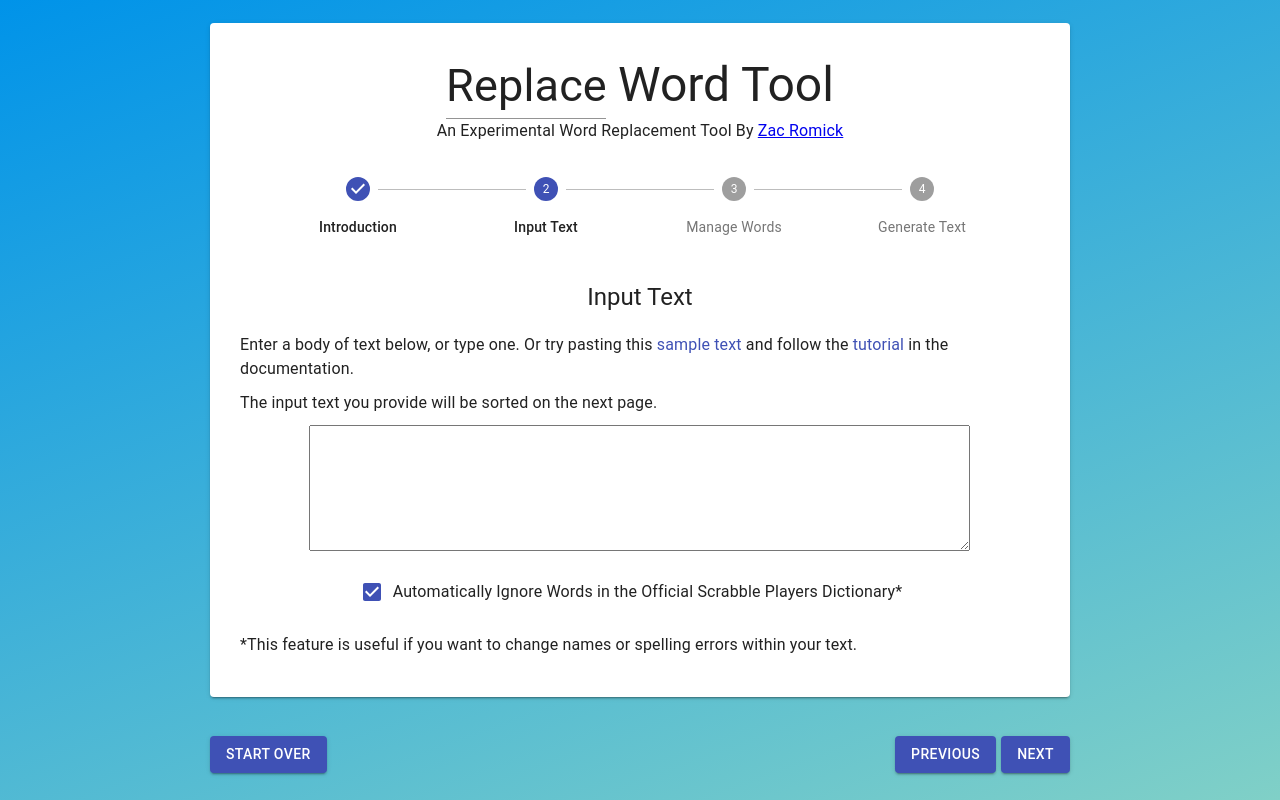
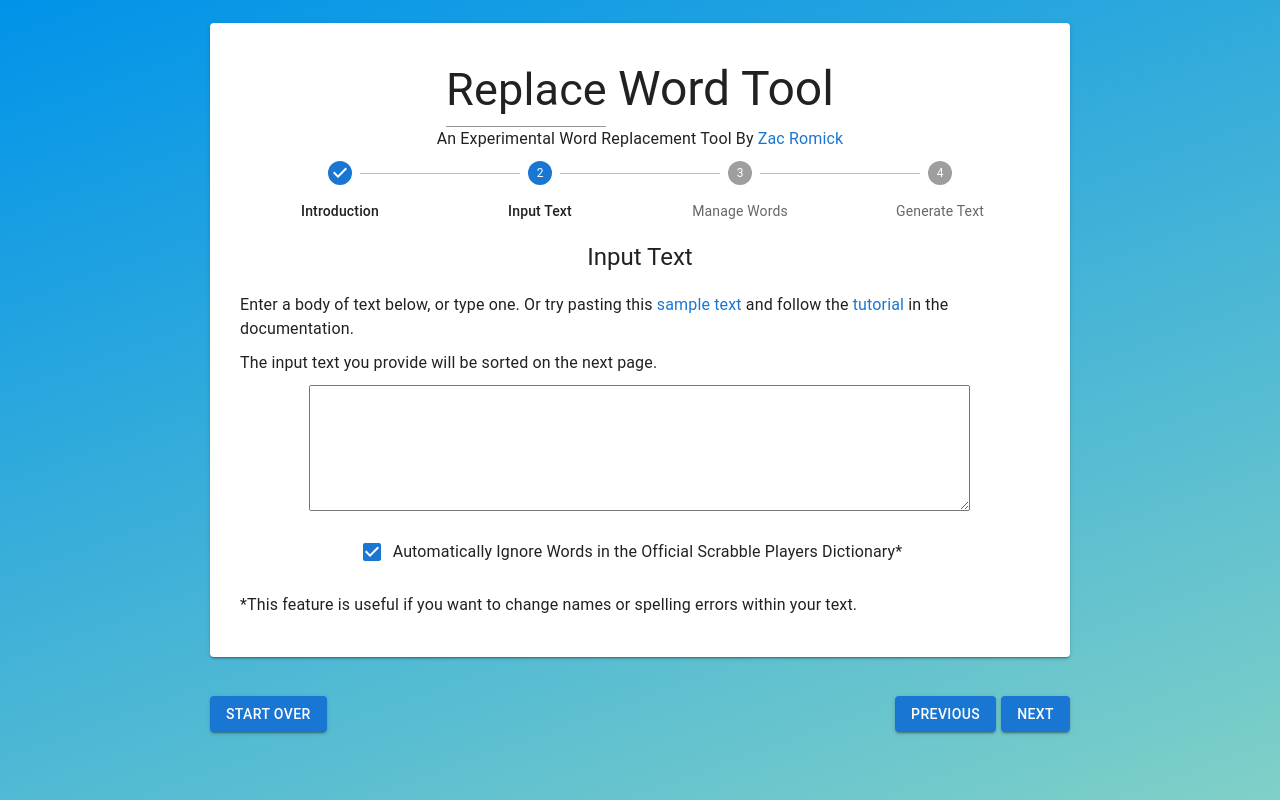
Before and after one commit to zromick/Replace-Word-Tool, a React (Create React App) app: page / in a window 1280 px wide. Both pictures are taken after a click on the button "NEXT". Built offline with nearby package versions, Linux system fonts and the light colour scheme; the HTML template or start-up script is replaced by a standard one.

Commit message:
Ran Material-UI codemods to upgrade to v5

```diff
--- a/package.json
+++ b/package.json
@@ -3,9 +3,14 @@
     "version": "0.1.1",
     "private": true,
     "dependencies": {
+        "@emotion/react": "^11.4.1",
+        "@emotion/styled": "^11.3.0",
         "@material-ui/core": "^4.12.3",
         "@material-ui/icons": "^4.9.1",
         "@material-ui/lab": "^4.0.0-alpha.60",
+        "@mui/icons-material": "^5.0.0-rc.1",
+        "@mui/lab": "^5.0.0-alpha.46",
+        "@mui/material": "^5.0.0-rc.1",
         "@types/lodash": "^4.14.172",
         "@types/react-dom": "^17.0.9",
         "node-sass": "^6.0.1",
--- a/src/components/context.tsx
+++ b/src/components/context.tsx
@@ -1,5 +1,5 @@
 import React from 'react';
-import { Typography, Input } from '@material-ui/core';
+import { Typography, Input } from '@mui/material';
 import _ from 'lodash';
 
 export interface ContextProps {
--- a/src/components/generateTextBody.tsx
+++ b/src/components/generateTextBody.tsx
@@ -4,7 +4,7 @@ import {
   Typography,
   Button,
   TextareaAutosize,
-} from '@material-ui/core';
+} from '@mui/material';
 import { SnackbarModel } from '../models';
 import styles from '../styles.module.scss';
 
@@ -19,8 +19,8 @@ const GenerateTextBody = (props: GenerateTextBodyProps) => {
     setSnackbar,
   } = props;
   return (
-    <Grid item container justify="center" xs={12}>
-      <Grid item container justify="center" xs={12}>
+    <Grid item container justifyContent="center" xs={12}>
+      <Grid item container justifyContent="center" xs={12}>
         <div className={styles.basicMargin}>
           <Grid container item xs={12}>
             <Typography variant="h5">
@@ -43,16 +43,16 @@ const GenerateTextBody = (props: GenerateTextBodyProps) => {
           </Typography>
         </div>
       </Grid>
-      <Grid item container justify="center" xs={12} id='GenerateTextBody'>
-        <Grid item container justify="center" xs={12}>
+      <Grid item container justifyContent="center" xs={12} id='GenerateTextBody'>
+        <Grid item container justifyContent="center" xs={12}>
           <TextareaAutosize
             className={styles.basicMargin}
             id="finalTextArea"
             cols={80}
-            rowsMin={8}
+            minRows={8}
           />
         </Grid>
-        <Grid item container justify="space-between" xs={12}>
+        <Grid item container justifyContent="space-between" xs={12}>
           <div className={styles.introMargin}>
             <Button
               color="primary"
--- a/src/components/globalSnackbar.tsx
+++ b/src/components/globalSnackbar.tsx
@@ -1,7 +1,7 @@
 import React, { Dispatch, SetStateAction } from 'react';
-import { Snackbar } from '@material-ui/core';
+import { Snackbar } from '@mui/material';
 import { SnackbarModel } from '../models';
-import { Alert } from '@material-ui/lab';
+import { Alert } from '@mui/material';
 
 export interface GlobalSnackbarProps {
   setSnackbar: Dispatch<SetStateAction<SnackbarModel>>,
--- a/src/components/inputTextBody.tsx
+++ b/src/components/inputTextBody.tsx
@@ -6,7 +6,7 @@ import {
   FormControlLabel,
   Checkbox,
   Link
-} from '@material-ui/core';
+} from '@mui/material';
 import styles from '../styles.module.scss';
 
 export interface InputTextBodyProps {
@@ -25,8 +25,8 @@ const InputTextBody = (props: InputTextBodyProps) => {
   }
     = props;
   return (
-    <Grid item container justify="center" xs={12}>
-      <Grid item container justify="center" xs={12}>
+    <Grid item container justifyContent="center" xs={12}>
+      <Grid item container justifyContent="center" xs={12}>
         <div className={styles.basicMargin}>
           <Grid container item xs={12}>
             <Typography variant="h5">
@@ -38,7 +38,7 @@ const InputTextBody = (props: InputTextBodyProps) => {
       <Grid item xs={12}>
         <div className={styles.introSpacing}>
           <Typography variant="body1" >
-            Enter a body of text below, or type one. Or try pasting this <Link href='#' onClick={() => handleSampleText()}>sample text</Link> and follow the <Link href='https://github.com/zromick/Replace-Word-Tool/tree/main'>tutorial</Link> in the documentation.
+            Enter a body of text below, or type one. Or try pasting this <Link underline='hover' href='#' onClick={() => handleSampleText()}>sample text</Link> and follow the <Link underline='hover' href='https://github.com/zromick/Replace-Word-Tool/tree/main'>tutorial</Link> in the documentation.
           </Typography>
         </div>
       </Grid>
@@ -50,15 +50,15 @@ const InputTextBody = (props: InputTextBodyProps) => {
         </div>
       </Grid>
       <div id='pasteTextBody'>
-        <Grid item container justify="center" xs={12}>
+        <Grid item container justifyContent="center" xs={12}>
           <TextareaAutosize
             id="userTextArea"
             cols={80}
-            rowsMin={8}
+            minRows={8}
             onChange={() => sortWords()}
           />
         </Grid>
-        <Grid item container justify="center" xs={12}>
+        <Grid item container justifyContent="center" xs={12}>
           <div className={styles.basicMargin}>
             <FormControlLabel
               control={
--- a/src/components/introductionBody.tsx
+++ b/src/components/introductionBody.tsx
@@ -3,13 +3,13 @@ import {
   Grid,
   Typography,
   // Button,
-} from '@material-ui/core';
+} from '@mui/material';
 import styles from '../styles.module.scss';
 
 const IntroductionBody = () => {
   return (
-    <Grid item container justify="center" xs={12}>
-      <Grid item container justify="center" xs={12}>
+    <Grid item container justifyContent="center" xs={12}>
+      <Grid item container justifyContent="center" xs={12}>
         <div className={styles.basicMargin}>
           <Grid container item xs={12}>
             <Typography variant="h5">
@@ -18,7 +18,7 @@ const IntroductionBody = () => {
           </Grid>
         </div>
       </Grid>
-      <Grid item container justify="center" xs={12} id='introductionBody'>
+      <Grid item container justifyContent="center" xs={12} id='introductionBody'>
         <Grid item xs={12}>
           <div className={styles.introSpacing}>
             <Typography variant="body1" >
--- a/src/components/manageWordsBody.tsx
+++ b/src/components/manageWordsBody.tsx
@@ -1,7 +1,7 @@
 import React, { Dispatch, SetStateAction } from 'react';
-import { Grid, Typography, IconButton } from '@material-ui/core';
+import { Grid, Typography, IconButton } from '@mui/material';
 import WordsWithContext from './wordsWithContext';
-import { Add } from '@material-ui/icons';
+import { Add } from '@mui/icons-material';
 import { Word, SnackbarModel } from '../models';
 import styles from '../styles.module.scss';
 
@@ -28,8 +28,8 @@ const ManageWordsBody = (props: ManageWordsBodyProps) => {
     allWordsRaw
   } = props;
   return (
-    <Grid item container justify="center" xs={12}>
-      <Grid item container justify="center" xs={12}>
+    <Grid item container justifyContent="center" xs={12}>
+      <Grid item container justifyContent="center" xs={12}>
         <div className={styles.basicMargin}>
           <Grid container item xs={12}>
             <Typography variant="h5">
@@ -39,7 +39,7 @@ const ManageWordsBody = (props: ManageWordsBodyProps) => {
         </div>
       </Grid>
       {allWordsRaw.length > 0
-        ? <Grid item container justify="center" xs={12}>
+        ? <Grid item container justifyContent="center" xs={12}>
           <Grid item xs={12}>
             <div className={styles.introSpacing}>
               <Typography variant="body1" >
@@ -51,7 +51,7 @@ const ManageWordsBody = (props: ManageWordsBodyProps) => {
             <div className={styles.introSpacing}>
               <Typography variant="body1" >
                 {`If a word is in the "Replacing" list, a blue plus sign`}
-                {<IconButton color="primary"><Add /></IconButton>}
+                {<IconButton color="primary" size="large"><Add /></IconButton>}
                 {`will appear under to it.`}
               </Typography>
             </div>
--- a/src/components/replaceWizard.tsx
+++ b/src/components/replaceWizard.tsx
@@ -1,5 +1,5 @@
 import React, { Dispatch, SetStateAction } from 'react';
-import { Grid, Paper, Button, Box } from '@material-ui/core';
+import { Grid, Paper, Button, Box } from '@mui/material';
 import { Word, SnackbarModel } from '../models';
 import ReplaceWizardProgressBar from './replaceWizardProgressBar';
 import ReplaceWizardSteps from './replaceWizardSteps';
@@ -64,7 +64,7 @@ const ReplaceWizard = (props: ReplaceWizardProps) => {
   return (
     <div>
       <Grid className={styles.components} container spacing={3}>
-        <Grid container item xs={10} justify="center">
+        <Grid container item xs={10} justifyContent="center">
           <Grid item>
             <Paper elevation={2} className={styles.paper}>
               <TitleBody />
@@ -103,10 +103,10 @@ const ReplaceWizard = (props: ReplaceWizardProps) => {
             </Paper>
           </Grid>
         </Grid>
-        <Grid container item xs={10} justify="center">
+        <Grid container item xs={10} justifyContent="center">
           <Grid item>
             <Box className={styles.buttonBox}>
-              <Grid container xs={12} justify="space-between">
+              <Grid container xs={12} justifyContent="space-between">
                 <Grid item>
                   <Button
                     onClick={() => handleCancel()}
--- a/src/components/replaceWizardProgressBar.tsx
+++ b/src/components/replaceWizardProgressBar.tsx
@@ -1,7 +1,7 @@
 import React from 'react';
-import Stepper from '@material-ui/core/Stepper';
-import Step from '@material-ui/core/Step';
-import StepLabel from '@material-ui/core/StepLabel';
+import Stepper from '@mui/material/Stepper';
+import Step from '@mui/material/Step';
+import StepLabel from '@mui/material/StepLabel';
 import ReplaceWizardSteps from './replaceWizardSteps';
 
 interface ReplaceWizardProgressBarProps {
--- a/src/components/titleBody.tsx
+++ b/src/components/titleBody.tsx
@@ -1,10 +1,9 @@
-import React from 'react';
-import { Grid, Typography, Input } from '@material-ui/core';
+import { Grid, Typography, Input, Link } from '@mui/material';
 
 const TitleBody = () => {
   return (
-    <Grid item container justify="center" xs={12}>
-      <Grid item container justify="center" xs={12}>
+    <Grid item container justifyContent="center" xs={12}>
+      <Grid item container justifyContent="center" xs={12}>
         <Typography variant="h3">
           <Input
             color="primary"
@@ -15,8 +14,8 @@ const TitleBody = () => {
           {` Word Tool`}
         </Typography>
       </Grid>
-      <Grid item container justify="center" xs={12}>
-        <Typography>An Experimental Word Replacement Tool By <a href="https://github.com/zromick">Zac Romick</a></Typography>
+      <Grid item container justifyContent="center" xs={12}>
+        <Typography>An Experimental Word Replacement Tool By <Link underline='hover' href="https://github.com/zromick">Zac Romick</Link></Typography>
       </Grid>
     </Grid>
   );
```
Also changed, not shown: 1 other file (tests, documents, lock files or other folders).
